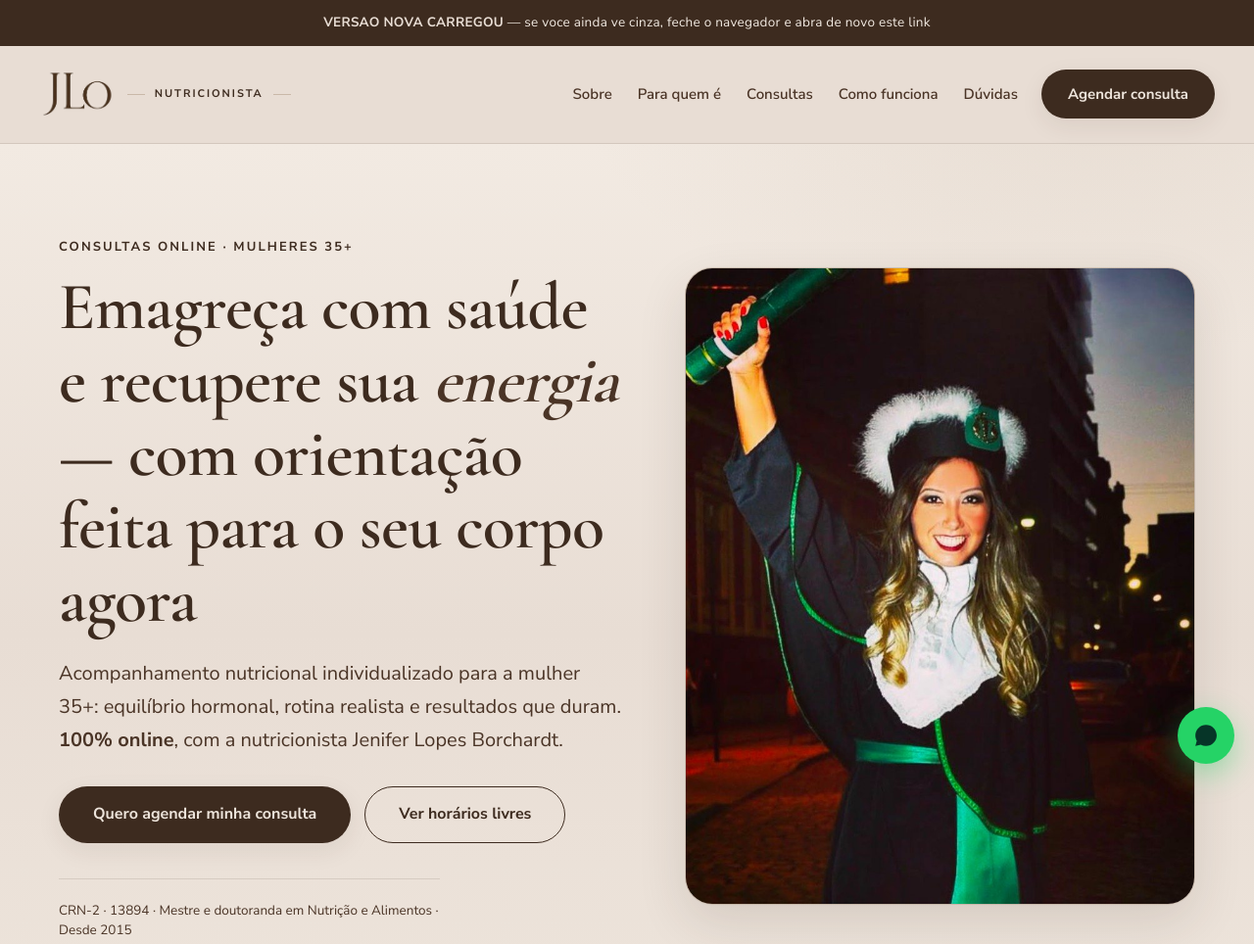
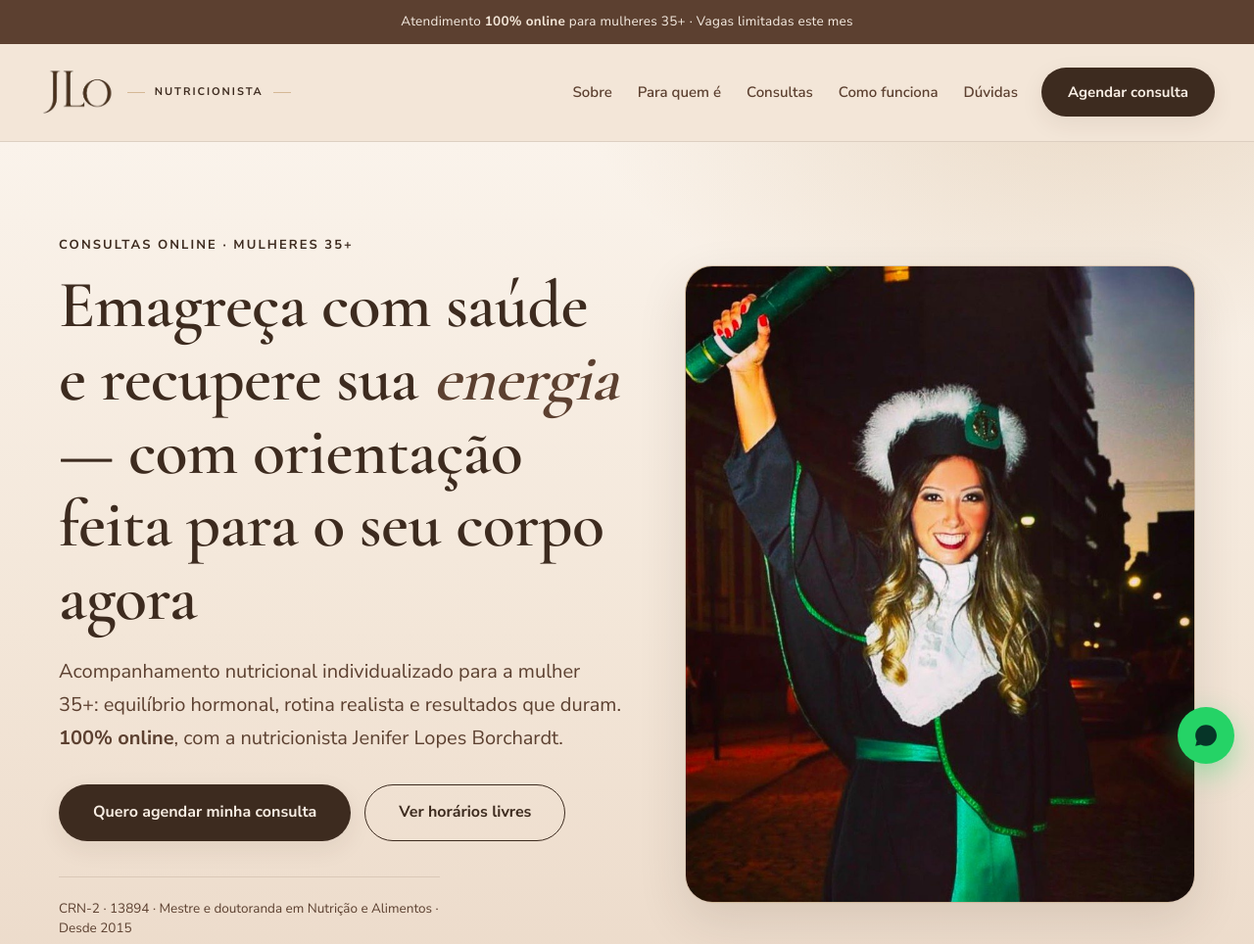
Before and after one commit to JeniferBorchardt/jlonutri-site, a plain HTML site: page index.html in a window 1280 px wide. Shown: the top 964 px of the page at 98% size. Drawn offline with nearby package versions, Linux system fonts and the light colour scheme.

Commit message:
Push a warmer peach-cream palette so the site no longer reads gray.
EOF

Co-authored-by: Cursor <cursoragent@cursor.com>

```diff
--- a/index.html
+++ b/index.html
@@ -3,7 +3,7 @@
 <head>
   <meta charset="utf-8" />
   <meta name="viewport" content="width=device-width, initial-scale=1, viewport-fit=cover" />
-  <meta name="theme-color" content="#E8DDD4" />
+  <meta name="theme-color" content="#F3E6D8" />
 
   <title>Jenifer Lopes Borchardt | Nutricionista para Mulheres 35+ · Consultas Online</title>
   <meta name="description" content="Nutrição especializada na saúde da mulher 35+. Consultas 100% online com a nutricionista Jenifer Lopes Borchardt — mestre e doutoranda em Nutrição e Alimentos. Emagrecimento saudável, equilíbrio hormonal e mais energia." />
@@ -35,7 +35,7 @@
   <link rel="preconnect" href="https://fonts.gstatic.com" crossorigin />
   <link href="https://fonts.googleapis.com/css2?family=Cormorant+Garamond:wght@500;600;700&family=Nunito+Sans:opsz,wght@6..12,400;6..12,500;6..12,600;6..12,700&display=swap" rel="stylesheet" />
 
-  <link rel="stylesheet" href="style.warm.css?v=TESTE-MARROM" />
+  <link rel="stylesheet" href="style.warm.css?v=QUENTE1" />
 
   <!-- SEO estruturado: Nutricionista (Person + MedicalBusiness) -->
   <script type="application/ld+json">
@@ -105,7 +105,7 @@
 
   <!-- Barra de aviso -->
   <div class="announce" role="note">
-    <strong>VERSAO NOVA CARREGOU</strong> — se voce ainda ve cinza, feche o navegador e abra de novo este link
+    Atendimento <strong>100% online</strong> para mulheres 35+ · Vagas limitadas este mes
   </div>
 
   <!-- Cabeçalho -->
--- a/style.css
+++ b/style.css
@@ -3,32 +3,28 @@
    Marrom #3D2B1F ? Bege #B8AEA3 ? Texto claro #E0D8D1
    ========================================================= */
 :root {
-  /* Marrom caf? / chocolate amargo */
   --brown: #3D2B1F;
-  --brown-2: #4A3426;
-
-  --beige: #C9B8A8;
-  --beige-2: #D8C9BB;
-
-  --offwhite: #E8DDD4;
-  --offwhite-warm: #EDE4DB;
-  --offwhite-2: #E2D4C8;
-
-  --cream: var(--offwhite);
-  --cream-2: var(--offwhite-warm);
-  --sand: var(--beige-2);
-  --ink: var(--brown);
-  --ink-soft: var(--brown-2);
-  --muted: var(--beige);
-  --brand: var(--brown);
-  --brand-2: var(--brown-2);
-  --brand-soft: #E0D2C6;
-  --gold: var(--beige);
-  --gold-soft: var(--brown-2);
-  --rose: var(--brown-2);
-  --white: #F2EAE2;
-  --on-brand: var(--offwhite-warm);
-  --line: rgba(61, 43, 31, 0.12);
+  --brown-2: #5C4030;
+  --beige: #D4B896;
+  --beige-2: #E0C9A8;
+  --offwhite: #F3E6D8;
+  --offwhite-warm: #F7EDE3;
+  --offwhite-2: #EBD9C8;
+  --cream: #F3E6D8;
+  --cream-2: #F7EDE3;
+  --sand: #E0C9A8;
+  --ink: #3D2B1F;
+  --ink-soft: #5C4030;
+  --muted: #D4B896;
+  --brand: #3D2B1F;
+  --brand-2: #5C4030;
+  --brand-soft: #EBD9C8;
+  --gold: #D4B896;
+  --gold-soft: #5C4030;
+  --rose: #5C4030;
+  --white: #FAF3EB;
+  --on-brand: #F7EDE3;
+  --line: rgba(92, 64, 48, 0.14);
   --whats: #25d366;
 
   --font-body: "Nunito Sans", system-ui, -apple-system, "Segoe UI", sans-serif;
@@ -56,8 +52,8 @@ body {
   font-family: var(--font-body);
   font-size: 17px;
   line-height: 1.7;
-  color: var(--ink);
-  background: var(--cream);
+  color: #3D2B1F;
+  background: #F3E6D8;
   -webkit-font-smoothing: antialiased;
   overflow-x: hidden;
 }
@@ -69,7 +65,7 @@ h1, h2, h3 {
   font-family: var(--font-display);
   font-weight: 600;
   line-height: 1.1;
-  color: var(--brand);
+  color: #3D2B1F;
   margin: 0;
 }
 
@@ -154,15 +150,15 @@ h1, h2, h3 {
 
 /* ---------- Barra de aviso ---------- */
 .announce {
-  background: #3D2B1F;
-  color: #F2EAE2;
+  background: #5C4030;
+  color: #F7EDE3;
   text-align: center;
   font-size: 13.5px;
-  padding: 12px 16px;
+  padding: 11px 16px;
   letter-spacing: 0.02em;
   border-bottom: none;
 }
-.announce strong { color: #E8DDD4; }
+.announce strong { color: #F3E6D8; }
 
 /* ---------- Cabecalho ---------- */
 .topbar {
@@ -174,7 +170,7 @@ h1, h2, h3 {
   align-items: center;
   gap: 24px;
   padding: 0 clamp(20px, 4vw, 40px);
-  background: #E8DDD4;
+  background: #F3E6D8;
   border-bottom: 1px solid rgba(61, 43, 31, 0.12);
 }
 
@@ -300,8 +296,8 @@ h1, h2, h3 {
   position: relative;
   padding: clamp(48px, 8vw, 90px) 0 clamp(56px, 8vw, 96px);
   background:
-    radial-gradient(900px 480px at 88% -8%, color-mix(in srgb, var(--beige) 28%, transparent), transparent 60%),
-    linear-gradient(180deg, var(--white) 0%, var(--cream) 55%, var(--cream-2) 100%);
+    radial-gradient(900px 480px at 88% -8%, rgba(212, 184, 150, 0.45), transparent 60%),
+    linear-gradient(180deg, #FAF3EB 0%, #F3E6D8 55%, #EBD9C8 100%);
   overflow: hidden;
 }
 .hero__inner {
@@ -898,7 +894,16 @@ h1, h2, h3 {
 }
 
 @media (max-width: 560px) {
-  body { font-size: 16px; }
+  body {
+  margin: 0;
+  font-family: var(--font-body);
+  font-size: 17px;
+  line-height: 1.7;
+  color: #3D2B1F;
+  background: #F3E6D8;
+  -webkit-font-smoothing: antialiased;
+  overflow-x: hidden;
+}
   .pains__grid { grid-template-columns: 1fr; }
   .gains__grid { grid-template-columns: 1fr; }
   .how__steps { grid-template-columns: 1fr; }
--- a/style.warm.css
+++ b/style.warm.css
@@ -3,32 +3,28 @@
    Marrom #3D2B1F ? Bege #B8AEA3 ? Texto claro #E0D8D1
    ========================================================= */
 :root {
-  /* Marrom caf? / chocolate amargo */
   --brown: #3D2B1F;
-  --brown-2: #4A3426;
-
-  --beige: #C9B8A8;
-  --beige-2: #D8C9BB;
-
-  --offwhite: #E8DDD4;
-  --offwhite-warm: #EDE4DB;
-  --offwhite-2: #E2D4C8;
-
-  --cream: var(--offwhite);
-  --cream-2: var(--offwhite-warm);
-  --sand: var(--beige-2);
-  --ink: var(--brown);
-  --ink-soft: var(--brown-2);
-  --muted: var(--beige);
-  --brand: var(--brown);
-  --brand-2: var(--brown-2);
-  --brand-soft: #E0D2C6;
-  --gold: var(--beige);
-  --gold-soft: var(--brown-2);
-  --rose: var(--brown-2);
-  --white: #F2EAE2;
-  --on-brand: var(--offwhite-warm);
-  --line: rgba(61, 43, 31, 0.12);
+  --brown-2: #5C4030;
+  --beige: #D4B896;
+  --beige-2: #E0C9A8;
+  --offwhite: #F3E6D8;
+  --offwhite-warm: #F7EDE3;
+  --offwhite-2: #EBD9C8;
+  --cream: #F3E6D8;
+  --cream-2: #F7EDE3;
+  --sand: #E0C9A8;
+  --ink: #3D2B1F;
+  --ink-soft: #5C4030;
+  --muted: #D4B896;
+  --brand: #3D2B1F;
+  --brand-2: #5C4030;
+  --brand-soft: #EBD9C8;
+  --gold: #D4B896;
+  --gold-soft: #5C4030;
+  --rose: #5C4030;
+  --white: #FAF3EB;
+  --on-brand: #F7EDE3;
+  --line: rgba(92, 64, 48, 0.14);
   --whats: #25d366;
 
   --font-body: "Nunito Sans", system-ui, -apple-system, "Segoe UI", sans-serif;
@@ -56,8 +52,8 @@ body {
   font-family: var(--font-body);
   font-size: 17px;
   line-height: 1.7;
-  color: var(--ink);
-  background: var(--cream);
+  color: #3D2B1F;
+  background: #F3E6D8;
   -webkit-font-smoothing: antialiased;
   overflow-x: hidden;
 }
@@ -69,7 +65,7 @@ h1, h2, h3 {
   font-family: var(--font-display);
   font-weight: 600;
   line-height: 1.1;
-  color: var(--brand);
+  color: #3D2B1F;
   margin: 0;
 }
 
@@ -154,15 +150,15 @@ h1, h2, h3 {
 
 /* ---------- Barra de aviso ---------- */
 .announce {
-  background: #3D2B1F;
-  color: #F2EAE2;
+  background: #5C4030;
+  color: #F7EDE3;
   text-align: center;
   font-size: 13.5px;
-  padding: 12px 16px;
+  padding: 11px 16px;
   letter-spacing: 0.02em;
   border-bottom: none;
 }
-.announce strong { color: #E8DDD4; }
+.announce strong { color: #F3E6D8; }
 
 /* ---------- Cabecalho ---------- */
 .topbar {
@@ -174,7 +170,7 @@ h1, h2, h3 {
   align-items: center;
   gap: 24px;
   padding: 0 clamp(20px, 4vw, 40px);
-  background: #E8DDD4;
+  background: #F3E6D8;
   border-bottom: 1px solid rgba(61, 43, 31, 0.12);
 }
 
@@ -300,8 +296,8 @@ h1, h2, h3 {
   position: relative;
   padding: clamp(48px, 8vw, 90px) 0 clamp(56px, 8vw, 96px);
   background:
-    radial-gradient(900px 480px at 88% -8%, color-mix(in srgb, var(--beige) 28%, transparent), transparent 60%),
-    linear-gradient(180deg, var(--white) 0%, var(--cream) 55%, var(--cream-2) 100%);
+    radial-gradient(900px 480px at 88% -8%, rgba(212, 184, 150, 0.45), transparent 60%),
+    linear-gradient(180deg, #FAF3EB 0%, #F3E6D8 55%, #EBD9C8 100%);
   overflow: hidden;
 }
 .hero__inner {
@@ -898,7 +894,16 @@ h1, h2, h3 {
 }
 
 @media (max-width: 560px) {
-  body { font-size: 16px; }
+  body {
+  margin: 0;
+  font-family: var(--font-body);
+  font-size: 17px;
+  line-height: 1.7;
+  color: #3D2B1F;
+  background: #F3E6D8;
+  -webkit-font-smoothing: antialiased;
+  overflow-x: hidden;
+}
   .pains__grid { grid-template-columns: 1fr; }
   .gains__grid { grid-template-columns: 1fr; }
   .how__steps { grid-template-columns: 1fr; }
```
Also changed, not shown: obrigado.html (+2 -2 lines).
